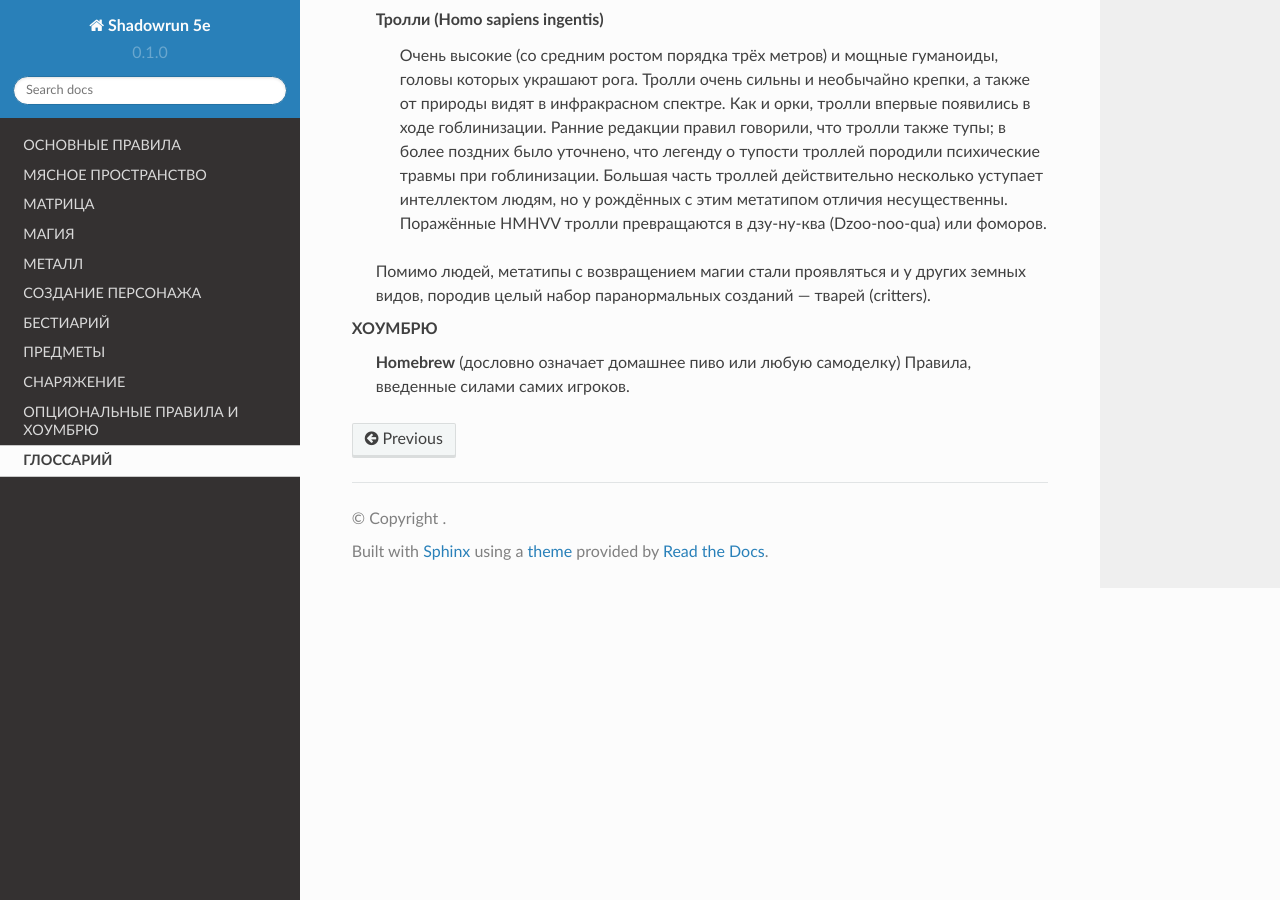
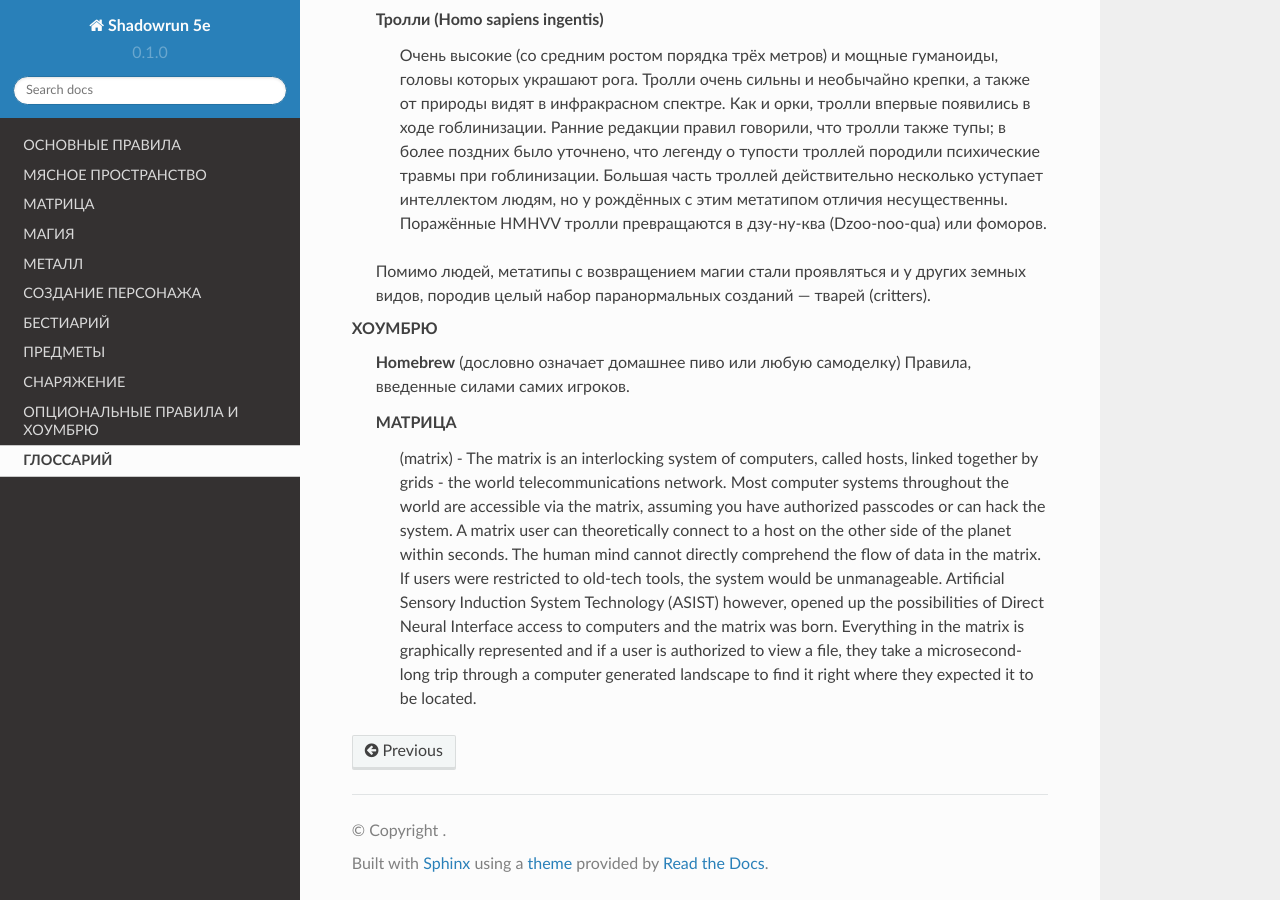
Before and after one commit to Ashokasundari/sr5e-docs, a Sphinx documentation site: the page built from docs/source/glossary.rst, in a window 1280 px wide and 900 px high, scrolled down 1913 px. Built offline with Sphinx 7.4.7 and the Read the Docs theme 2.0.0, drawn with Linux system fonts in a browser that asks for light colours.

Commit message:
FUCK YOU

```diff
--- a/docs/source/glossary.rst
+++ b/docs/source/glossary.rst
@@ -80,3 +80,13 @@
     ХОУМБРЮ
         **Homebrew** (дословно означает домашнее пиво или любую самоделку)
         Правила, введенные силами самих игроков.
+
+
+	МАТРИЦА
+		(matrix) - The matrix is an interlocking system of computers, called hosts, linked together by grids - the world telecommunications
+		network. Most computer systems throughout the world are accessible via the matrix, assuming you have authorized passcodes or can hack
+		the system. A matrix user can theoretically connect to a host on the other side of the planet within seconds. The human mind cannot
+		directly comprehend the flow of data in the matrix. If users were restricted to old-tech tools, the system would be unmanageable.
+		Artificial Sensory Induction System Technology (ASIST) however, opened up the possibilities of Direct Neural Interface access to
+		computers and the matrix was born. Everything in the matrix is graphically represented and if a user is authorized to view a file,
+		they take a microsecond-long trip through a computer generated landscape to find it right where they expected it to be located.
```
